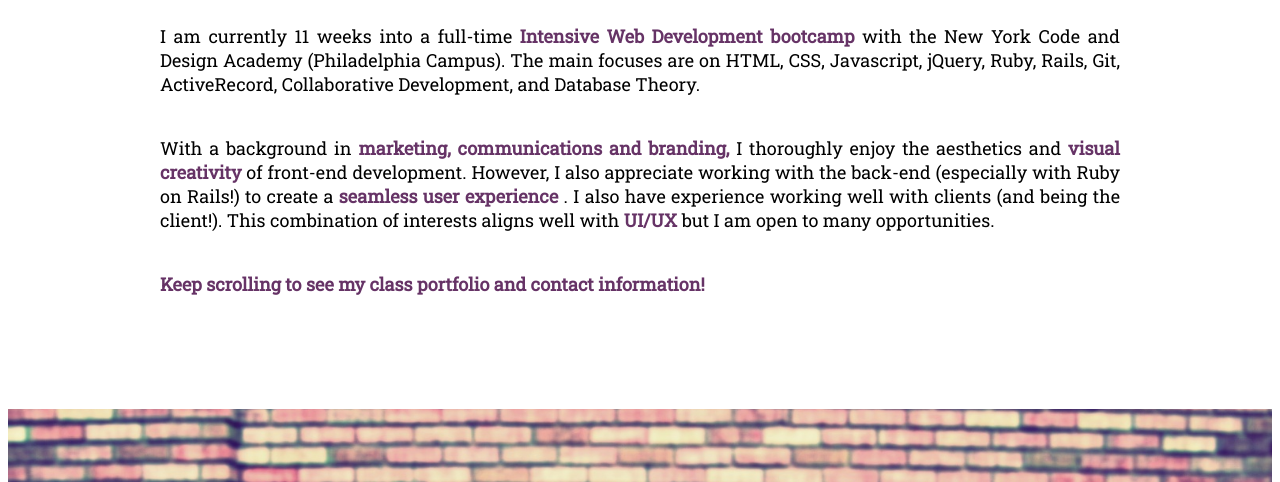
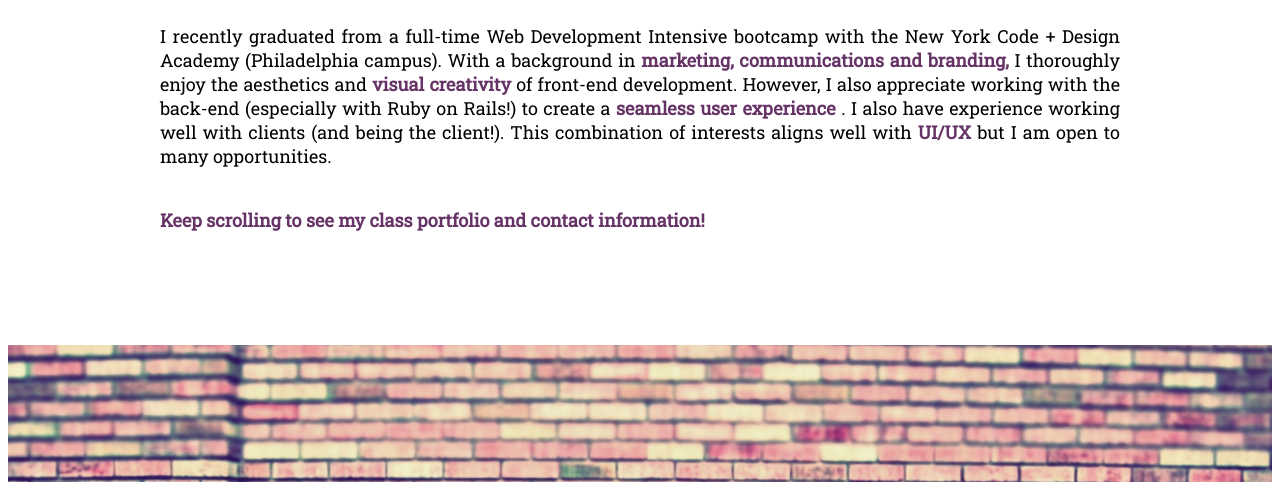
Before and after one commit to EmilyMcCracken/EmilyMcCracken.github.io, a plain HTML site: page index.html in a window 1280 px wide. Shown: the part 618-1100 px from the top of the page. Drawn offline with Linux system fonts and the light colour scheme.

Commit message:
shortened about section

```diff
--- a/index.html
+++ b/index.html
@@ -16,10 +16,10 @@
           <div class="about_container">
             <h2>about</h2>
               <p>
-                I am currently 11 weeks into a full-time <span> Intensive Web Development bootcamp </span> with the New York Code and Design Academy (Philadelphia Campus). The main focuses are on HTML, CSS, Javascript, jQuery, Ruby, Rails, Git, ActiveRecord, Collaborative Development, and Database Theory.
+                <!-- I am currently 11 weeks into a full-time <span> Intensive Web Development bootcamp </span> with the New York Code and Design Academy (Philadelphia Campus). The main focuses are on HTML, CSS, Javascript, jQuery, Ruby, Rails, Git, ActiveRecord, Collaborative Development, and Database Theory.  -->
               </p>
               <p>
-                With a background in <span> marketing, communications and branding, </span> I thoroughly enjoy the aesthetics and <span> visual creativity </span> of front-end development. However, I also appreciate working with the back-end (especially with Ruby on Rails!) to create a <span> seamless user experience </span>. I also have experience working well with clients (and being the client!). This combination of interests aligns well with <span>UI/UX </span> but I am open to many opportunities.
+                I recently graduated from a full-time Web Development Intensive bootcamp with the New York Code + Design Academy (Philadelphia campus). With a background in <span> marketing, communications and branding, </span> I thoroughly enjoy the aesthetics and <span> visual creativity </span> of front-end development. However, I also appreciate working with the back-end (especially with Ruby on Rails!) to create a <span> seamless user experience </span>. I also have experience working well with clients (and being the client!). This combination of interests aligns well with <span>UI/UX </span> but I am open to many opportunities.
               </p>
               <p>
                 <span> Keep scrolling to see my class portfolio and contact information! </span>
```
